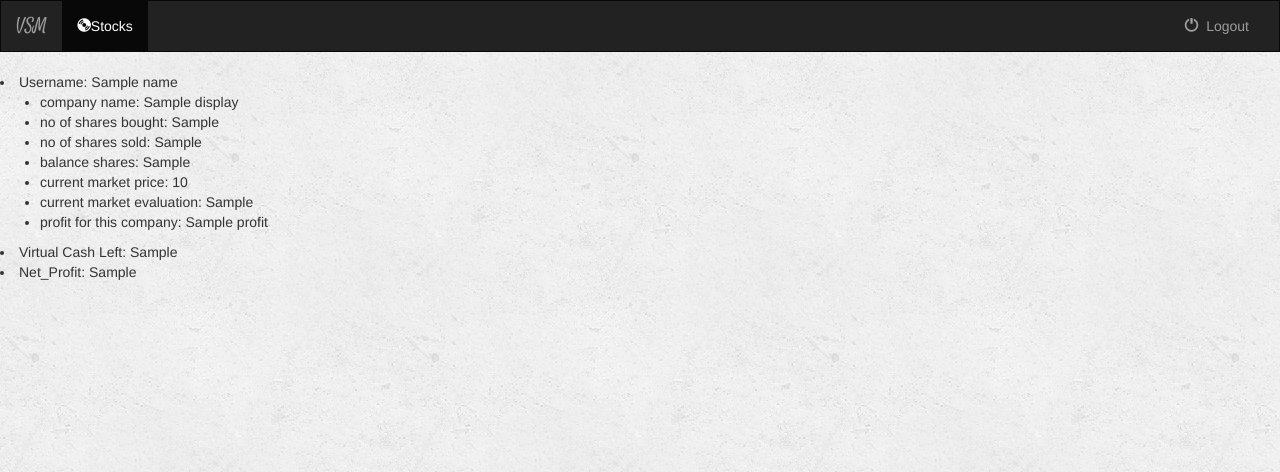
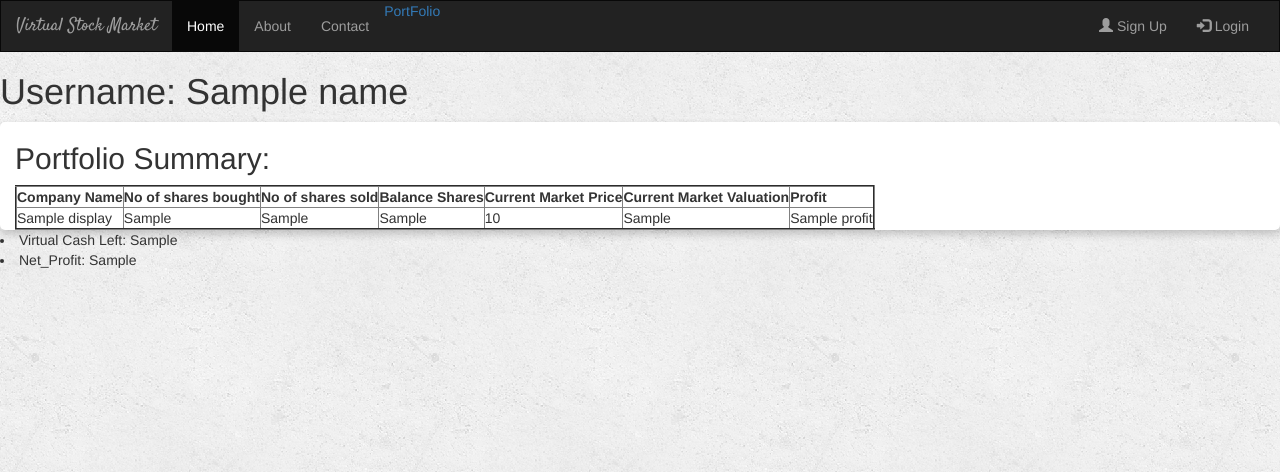
Before and after one commit to PunitMukeshAhuja/VSM, a Django app: template price/templates/price/portfolio.html in a window 1280 px wide. Shown: the top 472 px of the page. Run offline with Django 3.2, Linux system fonts and the light colour scheme; the template is opened without the code that fills it: most values are stand-ins (such as "Sample title", 1, 10 or a date in 2020); some libraries are stand-ins or nearby versions.

Commit message:
Made changes in retreiving part and tabular display of portfolio

```diff
--- a/price/static/music/style.css
+++ b/price/static/music/style.css
@@ -26,3 +26,15 @@ ul.errorlist > li {
 .glyphicon-star.active {
     color: #FDB230;
 }
+
+.card {
+    box-shadow: 0 4px 8px 0 rgba(0,0,0,0.2);
+
+    width: 30%;
+    border-radius: 5px;
+background-color:#ffffff
+}
+
+.card:hover {
+    box-shadow: 0 8px 16px 0 rgba(0,0,0,0.2);
+}
--- a/price/templates/price/base.html
+++ b/price/templates/price/base.html
@@ -17,35 +17,36 @@
 <nav class="navbar navbar-inverse">
     <div class="container-fluid">
 
-        <!-- Header -->
         <div class="navbar-header">
-            <button type="button" class="navbar-toggle" data-toggle="collapse" data-target="#topNavBar">
+            <button type="button" class="navbar-toggle" data-toggle="collapse" data-target="#myNavbar">
                 <span class="icon-bar"></span>
                 <span class="icon-bar"></span>
                 <span class="icon-bar"></span>
             </button>
-            <a class="navbar-brand" href="{% url 'price:index' %}">VSM</a>
+            <a class="navbar-brand brand-image" href="#"><span class="logo">Virtual Stock Market</span></a>
         </div>
+        <!--as above part is not under collapse it will remain as it is even after reducing screen size-->
 
-        <!-- Items -->
-        <div class="collapse navbar-collapse" id="topNavBar">
+        <!--link the below section under collapse with id to the above defined button-->
+        <div class="collapse navbar-collapse options" id="myNavbar">
             <ul class="nav navbar-nav">
-                <li class="{% block albums_active %}{% endblock %}"><a href="{% url 'price:index' %}"><span class="glyphicon glyphicon-cd" aria-hidden="true"></span>Stocks</a></li>
+                <li class="active"><a href="{% url 'home:home' %}">Home</a></li>
 
+                    <a href="{% url 'price:portfolio' %}">PortFolio</a>
+
+                <li><a href="#">About</a></li>
+                <li><a href="#">Contact</a></li>
             </ul>
-
             <ul class="nav navbar-nav navbar-right">
-
-                <li>
-                    <a href="{% url 'price:logout_user' %}">
-                        <span class="glyphicon glyphicon-off" aria-hidden="true"></span>&nbsp; Logout
-                    </a>
-                </li>
+                <li><a href="#"><span class="glyphicon glyphicon-user"></span> Sign Up</a></li>
+                <li><a href="#"><span class="glyphicon glyphicon-log-in"></span> Login</a></li>
             </ul>
         </div>
 
+
     </div>
 </nav>
+
 {% block body %}
 {% endblock %}
 </body>
--- a/price/templates/price/portfolio.html
+++ b/price/templates/price/portfolio.html
@@ -1,18 +1,36 @@
 {% extends 'price/base.html' %}
 {% block albums_active %}active{% endblock %}
 {% block body %}
-<li>Username: {{name}} </li>
-    <ul>
-    {% for i in display %}
-		<li>company name: {{ i.c_name }}</li>
-		<li>no of shares bought: {{ i.bought_shares }}</li>
-		<li>no of shares sold: {{ i.sold_shares }}</li>
-		<li>balance shares: {{ i.bal_shares }}</li>
-		<li>current market price: {{ i.current_market_price }}</li>
-		<li>current market evaluation: {{ i.market_evaluation }}</li>
-		<li>profit for this company: {{ i.profit }}</li>
-    {% endfor %}
-    </ul>
+<h1>Username: {{name}} </h1>
+{% if e %}
+	<p>You haven't done any transactions</p>
+{% else %}
+	<div class="card container" style="width:100%">
+	<h2>Portfolio Summary:</h2>
+	 <table border="2">
+	  <tr>
+		<th>Company Name</th>
+		<th>No of shares bought</th>
+		<th>No of shares sold</th>
+		<th>Balance Shares</th>
+		<th>Current Market Price</th>
+		<th>Current Market Valuation</th>
+		<th>Profit</th>
+	  </tr>
+	{% for i in display %}
+		<tr>
+			<td>{{ i.c_name }}</td>
+			<td>{{ i.bought_shares }}</td>
+			<td>{{ i.sold_shares }}</td>
+			<td>{{ i.bal_shares }}</td>
+			<td>{{ i.current_market_price }}</td>
+			<td>{{ i.market_evaluation }}</td>
+			<td>{{ i.profit }}</td>
+		</tr>
+	{% endfor %}
+	</table>
+	</div>
+{% endif %}
 <li>Virtual Cash Left: {{vc}}</li>
 <li>Net_Profit: {{net_profit}}</li>
 
```
Also changed, not shown: price/views.py (+24 -20 lines), db.sqlite3.
